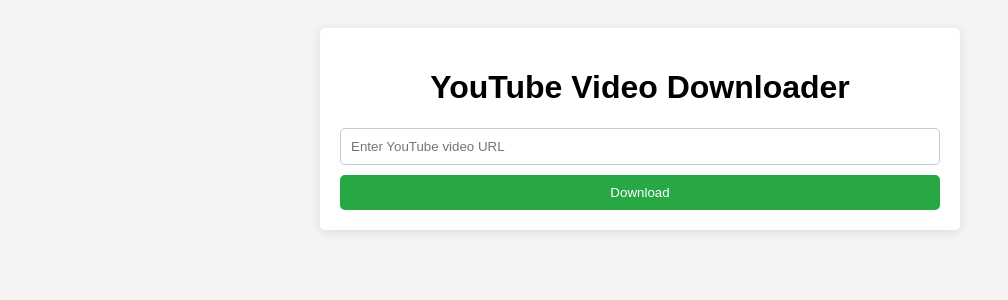
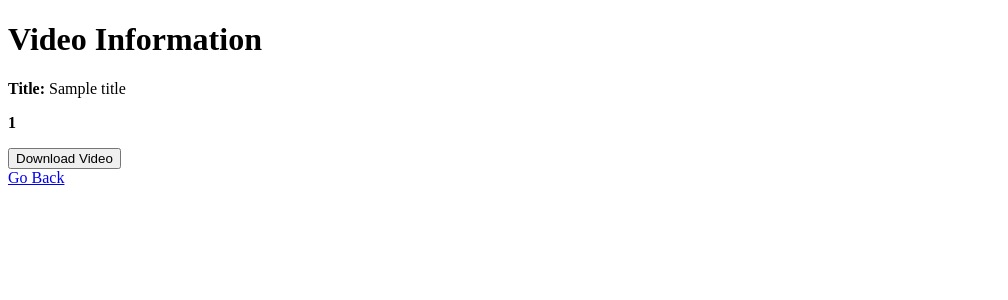
Before and after one commit to Sengkue/download-videos, a Flask app: template templates/index.html in a window 1280 px wide. Shown: the top 300 px of the page, without its empty margins (0-1008 px from the left). Run offline with Flask 3, Linux system fonts and the light colour scheme; the template is opened without the code that fills it: most values are stand-ins (such as "Sample title", 1, 10 or a date in 2020).

Commit message:
commit Wed 10/09/2024 20:18:22.16

```diff
--- a/templates/index.html
+++ b/templates/index.html
@@ -3,16 +3,18 @@
 <head>
     <meta charset="UTF-8">
     <meta name="viewport" content="width=device-width, initial-scale=1.0">
-    <link rel="stylesheet" href="{{ url_for('static', filename='styles.css') }}">
-    <title>YouTube Video Downloader</title>
+    <title>Video Info</title>
 </head>
 <body>
     <div class="container">
-        <h1>YouTube Video Downloader</h1>
+        <h1>Video Information</h1>
+        <p><strong>Title:</strong> {{ title }}</p>
+        <p><strong>{{ size }}</strong></p>
         <form action="/download" method="post">
-            <input type="text" name="url" placeholder="Enter YouTube video URL" required>
-            <button type="submit">Download</button>
+            <input type="hidden" name="url" value="{{ url }}">
+            <button type="submit">Download Video</button>
         </form>
+        <a href="{{ url_for('index') }}">Go Back</a>
     </div>
 </body>
 </html>
```
